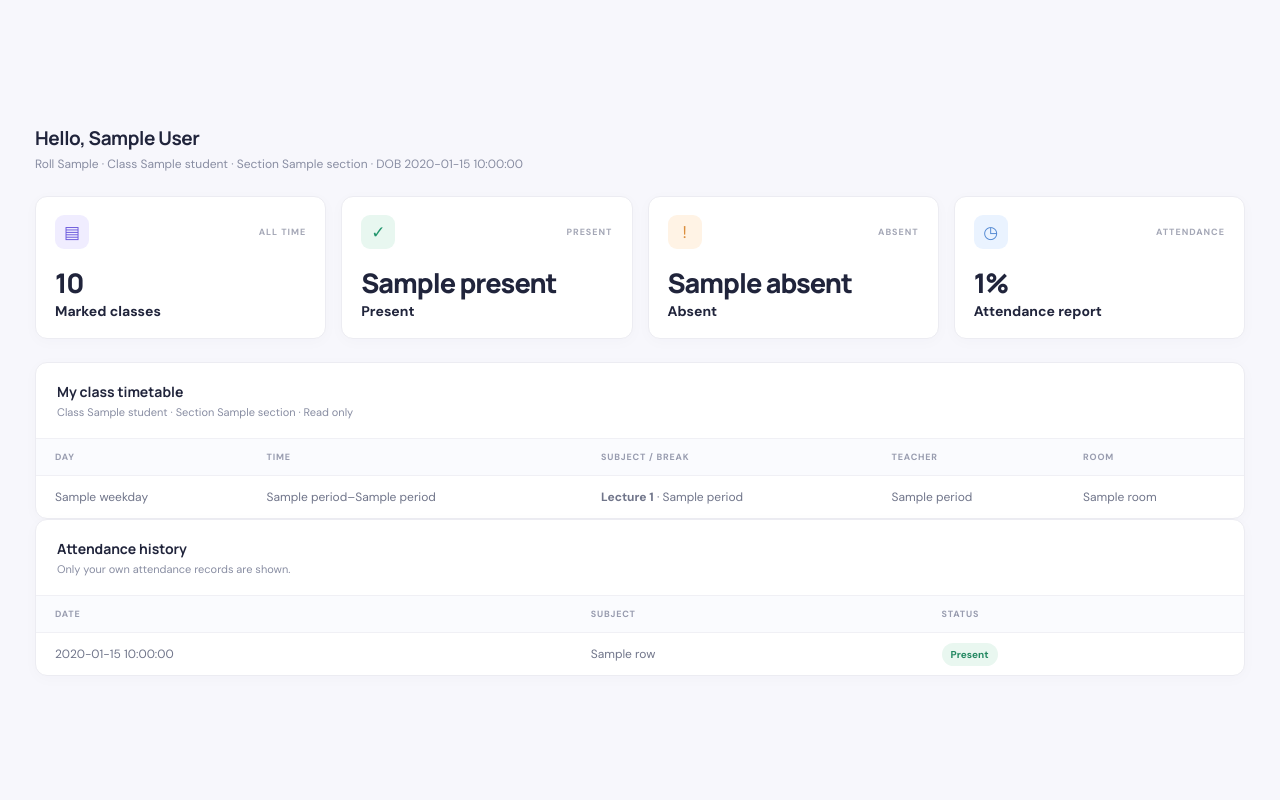
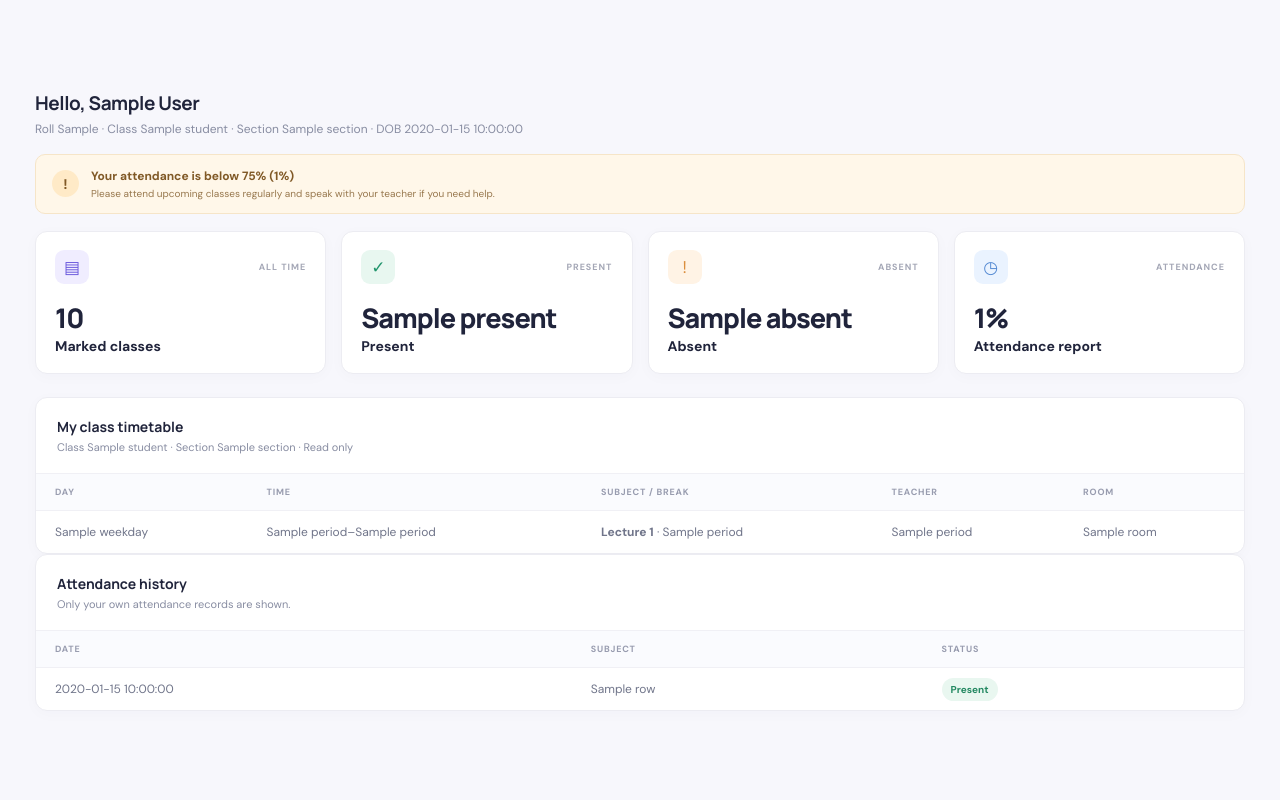
Before and after one commit to GAURAVSINGH2017/attendance-management-system, a Flask app: template templates/student_attendance.html in a window 1280 px wide. Run offline with Flask 3, Linux system fonts and the light colour scheme; the template is opened without the code that fills it: most values are stand-ins (such as "Sample title", 1, 10 or a date in 2020).

Commit message:
Add low attendance alerts likho
Add low attendance alerts likho

```diff
--- a/app.py
+++ b/app.py
@@ -276,7 +276,15 @@ def dashboard():
     recent = query("""SELECT a.attendance_date,s.roll_no,s.full_name,a.status
       FROM attendance a JOIN students s ON s.id=a.student_id
       ORDER BY a.attendance_date DESC,a.updated_at DESC LIMIT 8""")
-    return render_template("dashboard.html", counts=counts, student_count=student_count, recent=recent)
+    low_attendance = query("""SELECT s.roll_no,s.full_name,s.class_name,s.section,
+      SUM(a.status='Present') present,COUNT(a.id) marked,
+      ROUND(100*SUM(a.status='Present')/NULLIF(COUNT(a.id),0),1) percentage
+      FROM students s JOIN attendance a ON a.student_id=s.id
+      WHERE s.active=1 GROUP BY s.id
+      HAVING percentage < 75
+      ORDER BY percentage,s.class_name,s.section,s.roll_no""")
+    return render_template("dashboard.html", counts=counts, student_count=student_count,
+                           recent=recent, low_attendance=low_attendance)
 
 
 @app.get("/student/attendance")
--- a/templates/dashboard.html
+++ b/templates/dashboard.html
@@ -4,6 +4,8 @@
 <article class="stat-card"><div class="stat-top"><span class="stat-icon green">✓</span><span class="stat-tag">TODAY</span></div><div class="stat-value">{{ counts.present or 0 }}</div><div class="stat-label">Present today</div><div class="stat-foot">Students marked present</div></article>
 <article class="stat-card"><div class="stat-top"><span class="stat-icon orange">◷</span><span class="stat-tag">TODAY</span></div><div class="stat-value">{{ counts.absent or 0 }}</div><div class="stat-label">Absent today</div><div class="stat-foot">Students marked absent</div></article>
 <article class="stat-card"><div class="stat-top"><span class="stat-icon blue">◉</span><span class="stat-tag">TODAY</span></div><div class="stat-value">{{ counts.late or 0 }}</div><div class="stat-label">Arrived late</div><div class="stat-foot">Students marked late</div></article></div>
+{% if low_attendance %}<div class="alert-banner"><span class="alert-icon">!</span><span><b>{{ low_attendance|length }} student{{ '' if low_attendance|length==1 else 's' }} below 75% attendance</b><small>This is based on all attendance records. Review the list and follow up.</small></span></div>
+<div class="panel" style="margin-bottom:20px"><div class="panel-head"><div><h3>Low attendance students</h3><p class="muted">All-time attendance rate · below 75%</p></div><a class="text-link" href="{{ url_for('reports') }}">Open reports →</a></div><div class="table-scroll"><table><thead><tr><th>ROLL NO.</th><th>STUDENT</th><th>CLASS / SECTION</th><th>PRESENT</th><th>MARKED</th><th>ATTENDANCE</th></tr></thead><tbody>{% for row in low_attendance %}<tr><td>{{ row.roll_no }}</td><td>{{ row.full_name }}</td><td>{{ row.class_name }} · {{ row.section or 'General' }}</td><td>{{ row.present or 0 }}</td><td>{{ row.marked }}</td><td><span class="badge low">{{ row.percentage }}%</span></td></tr>{% endfor %}</tbody></table></div></div>{% endif %}
 <div class="panel"><div class="panel-head"><div><h3>Recent attendance</h3><p class="muted">Latest student records</p></div><a class="text-link" href="{{ url_for('reports') }}">View reports →</a></div>
 {% if recent %}<div class="table-scroll"><table><thead><tr><th>STUDENT</th><th>ROLL NO.</th><th>DATE</th><th>STATUS</th></tr></thead><tbody>{% for row in recent %}<tr><td class="student-cell"><span class="table-avatar">{{ row.full_name[:1]|upper }}</span><b>{{ row.full_name }}</b></td><td>{{ row.roll_no }}</td><td>{{ row.attendance_date }}</td><td><span class="badge {{ row.status|lower }}">{{ row.status }}</span></td></tr>{% endfor %}</tbody></table></div>{% else %}<div class="empty-state"><div class="empty-icon">▤</div><h3>No attendance yet</h3><p>Mark attendance to see records here.</p><a class="button primary" href="{{ url_for('attendance') }}">Mark attendance</a></div>{% endif %}</div>
 {% endblock %}
--- a/templates/student_attendance.html
+++ b/templates/student_attendance.html
@@ -1,5 +1,6 @@
 {% extends 'base.html' %}{% block title %}My attendance{% endblock %}{% block heading %}My attendance{% endblock %}{% block content %}
 <div class="welcome-row"><div><h2>Hello, {{ student.full_name }}</h2><p class="muted">Roll {{ student.roll_no }} · Class {{ student.class_name }}{% if student.section %} · Section {{ student.section }}{% endif %}{% if student.date_of_birth %} · DOB {{ student.date_of_birth }}{% endif %}</p></div></div>
+{% if counts.total and counts.percentage is not none and counts.percentage < 75 %}<div class="alert-banner"><span class="alert-icon">!</span><span><b>Your attendance is below 75% ({{ counts.percentage }}%)</b><small>Please attend upcoming classes regularly and speak with your teacher if you need help.</small></span></div>{% endif %}
 <div class="stats-grid"><article class="stat-card"><div class="stat-top"><span class="stat-icon violet">▤</span><span class="stat-tag">ALL TIME</span></div><div class="stat-value">{{ counts.total or 0 }}</div><div class="stat-label">Marked classes</div></article><article class="stat-card"><div class="stat-top"><span class="stat-icon green">✓</span><span class="stat-tag">PRESENT</span></div><div class="stat-value">{{ counts.present or 0 }}</div><div class="stat-label">Present</div></article><article class="stat-card"><div class="stat-top"><span class="stat-icon orange">!</span><span class="stat-tag">ABSENT</span></div><div class="stat-value">{{ counts.absent or 0 }}</div><div class="stat-label">Absent</div></article><article class="stat-card"><div class="stat-top"><span class="stat-icon blue">◷</span><span class="stat-tag">ATTENDANCE</span></div><div class="stat-value">{{ counts.percentage or 0 }}%</div><div class="stat-label">Attendance report</div></article></div>
 <div class="panel"><div class="panel-head"><div><h3>My class timetable</h3><p class="muted">Class {{ student.class_name }} · Section {{ student.section or 'General' }} · Read only</p></div></div><div class="table-scroll"><table><thead><tr><th>DAY</th><th>TIME</th><th>SUBJECT / BREAK</th><th>TEACHER</th><th>ROOM</th></tr></thead><tbody>{% for period in timetable %}<tr><td>{{ period.weekday }}</td><td>{{ period.start_label }}–{{ period.end_label }}</td><td>{% if period.period_type == 'lunch' %}<b>Lunch break</b>{% else %}<b>Lecture {{ period.lecture_number }}</b> · {{ period.subject_name }}{% endif %}</td><td>{{ period.teacher_name or '—' }}</td><td>{{ period.room or '—' }}</td></tr>{% else %}<tr><td colspan="5" class="empty-row">Teacher has not added this class timetable yet.</td></tr>{% endfor %}</tbody></table></div></div>
 <div class="panel"><div class="panel-head"><div><h3>Attendance history</h3><p class="muted">Only your own attendance records are shown.</p></div></div><div class="table-scroll"><table><thead><tr><th>DATE</th><th>SUBJECT</th><th>STATUS</th></tr></thead><tbody>{% for row in rows %}<tr><td>{{ row.attendance_date }}</td><td>{{ row.subject_name or '—' }}</td><td><span class="badge {{ row.status|lower }}">{{ row.status }}</span></td></tr>{% else %}<tr><td colspan="3" class="empty-row">No attendance records yet.</td></tr>{% endfor %}</tbody></table></div></div>
```
